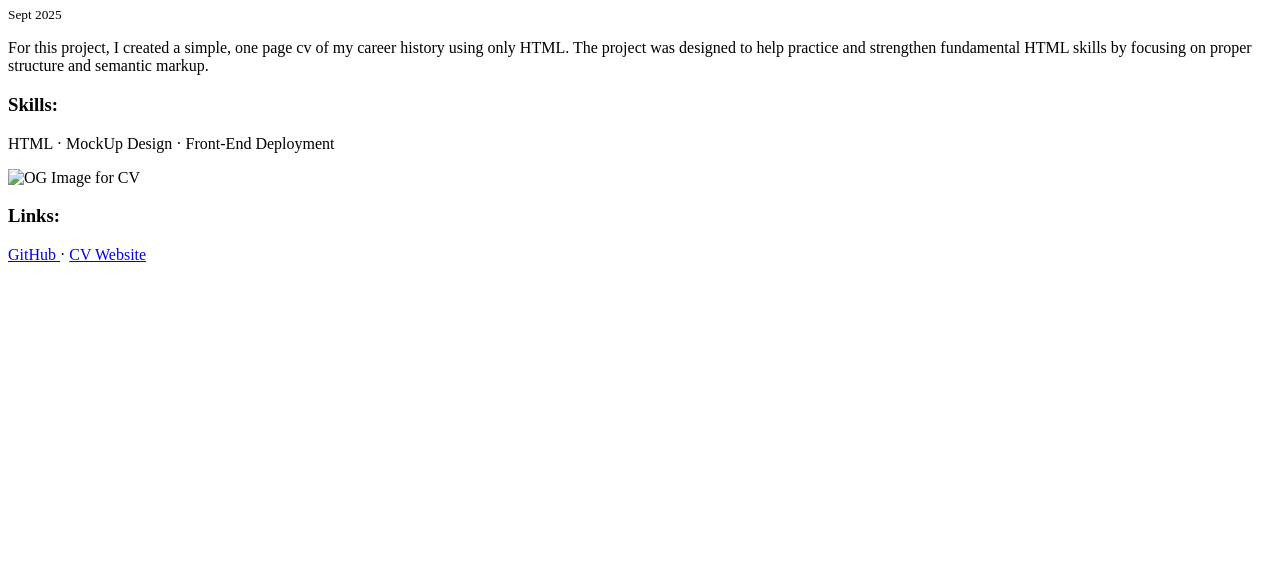
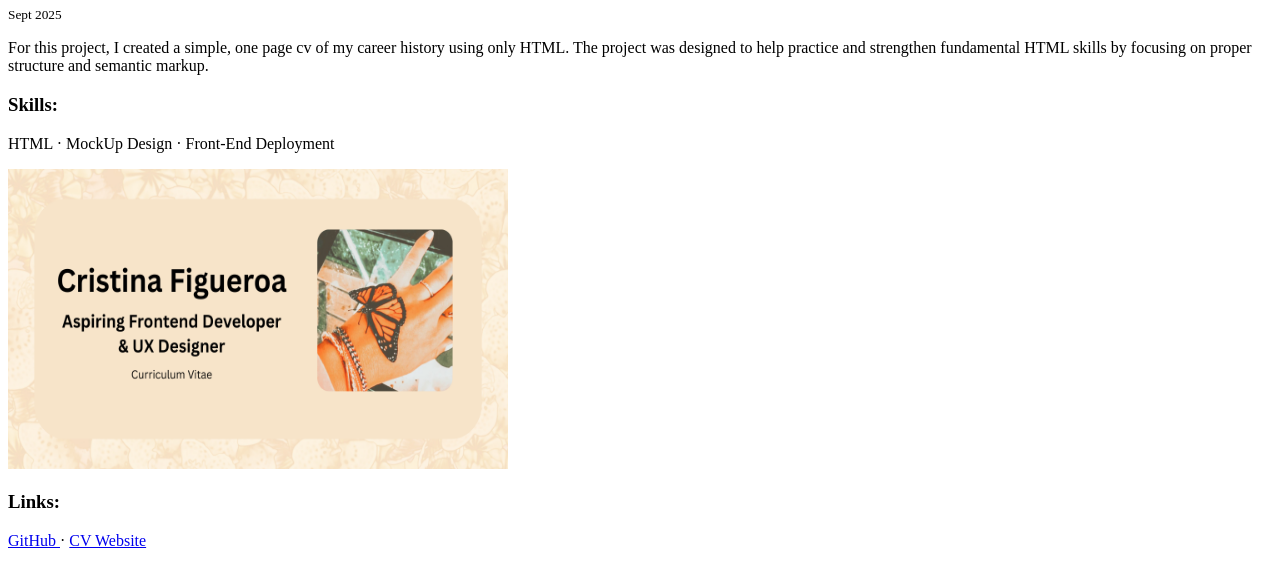
Before and after one commit to Cristina-Figueroa/Multiple-Pages-CV, a plain HTML site: page projects_pages/Single-Page-CV.html in a window 1280 px wide. Shown: the part 79-666 px from the top of the page. Drawn offline with Linux system fonts and the light colour scheme.

Commit message:
fixed the image issue in single-page.html (had to go back a folder)

```diff
--- a/projects_pages/Single-Page-CV.html
+++ b/projects_pages/Single-Page-CV.html
@@ -13,7 +13,7 @@
     <h3>Skills: </h3>
     <p> HTML · MockUp Design · Front-End Deployment </p>
 
-    <img src="images/og-image-cv-cristinafigueroa.png" alt="OG Image for CV" width="500" height="500">
+    <img src="../images/og-image-cv-cristinafigueroa.png" alt="OG Image for CV" width="500" height="300">
 
     <!-- Links -->
     <h3>Links:</h3>
```
